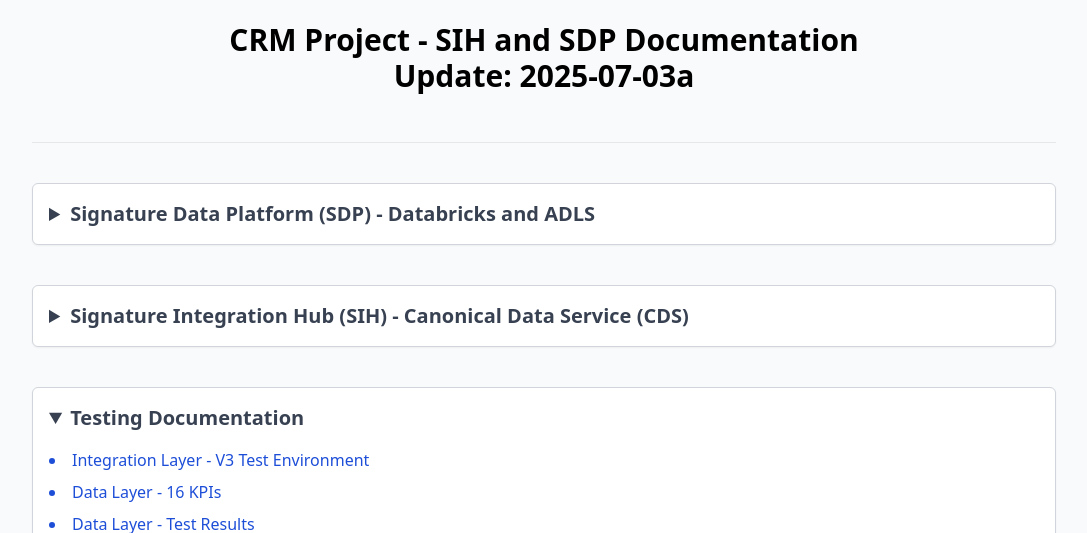
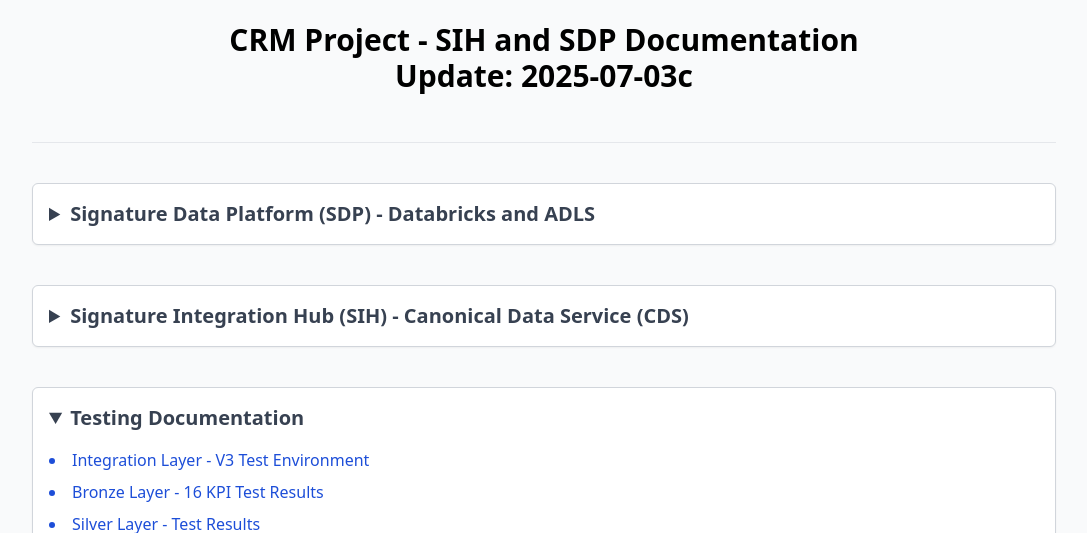
Before and after one commit to Integris-POC/signature, a plain HTML site: page index.html in a window 1280 px wide. Both pictures are taken after a click on the heading "Testing Documentation". Shown: the part 267-800 px from the top of the page, without its empty margins (96-1183 px from the left). Drawn offline with nearby package versions, Linux system fonts and the light colour scheme.

Commit message:
Update index.html - 2025-07-03c

```diff
--- a/index.html
+++ b/index.html
@@ -11,7 +11,7 @@
 
     <header class="text-center mb-10">
       <p align="center"><img src="https://www.signatureaviation.com/content/dam/signatureaviation/SignatureAviation_Logo_Horizontal_Altitude.png" width="300px"></p><br>
-      <h1 class="text-3xl font-bold text-black">CRM Project - SIH and SDP Documentation<br>Update: 2025-07-03a</h1><br>&nbsp;<br>
+      <h1 class="text-3xl font-bold text-black">CRM Project - SIH and SDP Documentation<br>Update: 2025-07-03c</h1><br>&nbsp;<br>
       <hr color="black"></hr>
     </header>
 
@@ -60,8 +60,8 @@
           <summary class="text-xl font-semibold text-gray-700 cursor-pointer">Testing Documentation</summary>
           <ul class="mt-4 list-disc list-inside text-blue-700 space-y-2">
             <li><a href="https://bbassi.sharepoint.com/sites/DataIntegrationServices/Shared%20Documents/Forms/AllItems.aspx?id=%2Fsites%2FDataIntegrationServices%2FShared%20Documents%2FIntegris%20Data%20Platform%2FIntegris%20Project%20Documentation%2FSIH%20%2D%20Signature%20Integration%20Hub%2FInbound%20to%20D365%2FQA%2F1%2E15%5Ftest%5FRelease%5FNote%5FSignature%20Aviation%5FIntegration%20Layer%5FV1%2E15%2Epdf&parent=%2Fsites%2FDataIntegrationServices%2FShared%20Documents%2FIntegris%20Data%20Platform%2FIntegris%20Project%20Documentation%2FSIH%20%2D%20Signature%20Integration%20Hub%2FInbound%20to%20D365%2FQA" target="_blank" class="hover:underline">Integration Layer - V3 Test Environment</a></li>
-            <li><a href="https://bbassi.sharepoint.com/sites/DataIntegrationServices/Shared%20Documents/Forms/AllItems.aspx?id=%2Fsites%2FDataIntegrationServices%2FShared%20Documents%2FIntegris%20Data%20Platform%2FIntegris%20Project%20Documentation%2FSDP%20%2D%20Signature%20Data%20Platform%2FDW%2FBronze%2FQA%2F16%20KPI%2FSignature%20Aviation%5FData%20Layer%5FV1%2E4%2Epdf&parent=%2Fsites%2FDataIntegrationServices%2FShared%20Documents%2FIntegris%20Data%20Platform%2FIntegris%20Project%20Documentation%2FSDP%20%2D%20Signature%20Data%20Platform%2FDW%2FBronze%2FQA%2F16%20KPI" target="_blank" class="hover:underline">Data Layer - 16 KPIs</a></li>
-            <li><a href="https://bbassi.sharepoint.com/:x:/r/sites/DataIntegrationServices/_layouts/15/Doc.aspx?sourcedoc=%7B004B0078-7208-4895-B7CD-55FF08602AE8%7D&file=Test%20Results%20-%2016%20KPI%20061325.xlsx&action=default&mobileredirect=true" target="_blank" class="hover:underline">Data Layer - Test Results</a></li>
+            <li><a href="https://bbassi.sharepoint.com/:f:/r/sites/DataIntegrationServices/Shared%20Documents/Integris%20Data%20Platform/Integris%20Project%20Documentation/SDP%20-%20Signature%20Data%20Platform/DW/Bronze/QA/16%20KPI?csf=1&web=1&e=TATrl0" target="_blank" class="hover:underline">Bronze Layer - 16 KPI Test Results</a></li>
+            <li><a href="https://bbassi.sharepoint.com/:f:/r/sites/DataIntegrationServices/Shared%20Documents/Integris%20Data%20Platform/Integris%20Project%20Documentation/SDP%20-%20Signature%20Data%20Platform/DW/Bronze/QA/Bronze%20to%20Silver?csf=1&web=1&e=0pPRqX" target="_blank" class="hover:underline">Silver Layer - Test Results</a></li>
             <li><a href="https://bbassi.sharepoint.com/:f:/r/sites/DataIntegrationServices/Shared%20Documents/Integris%20Data%20Platform/Integris%20Project%20Documentation/SIH%20-%20Signature%20Integration%20Hub/Inbound%20to%20D365/QA?csf=1&web=1&e=SGoh2u" target="_blank" class="hover:underline">Integration Hub Inbound - Test Cases</a></li>
             <li><a href="https://bbassi.sharepoint.com/:f:/r/sites/DataIntegrationServices/Shared%20Documents/Integris%20Data%20Platform/Integris%20Project%20Documentation/SIH%20-%20Signature%20Integration%20Hub/Inbound%20to%20D365/Test%20Result?csf=1&web=1&e=SIRdXL" target="_blank" class="hover:underline">Integration Hub Inbound - Test Results</a></li>
             <li><a href="https://bbassi.sharepoint.com/:f:/r/sites/DataIntegrationServices/Shared%20Documents/Integris%20Data%20Platform/Integris%20Project%20Documentation/SIH%20-%20Signature%20Integration%20Hub/Outbound%20from%20D365/CDS/QA?csf=1&web=1&e=X0tjiL" target="_blank" class="hover:underline">Integration Hub Outbound - Test Cases</a></li>
```
